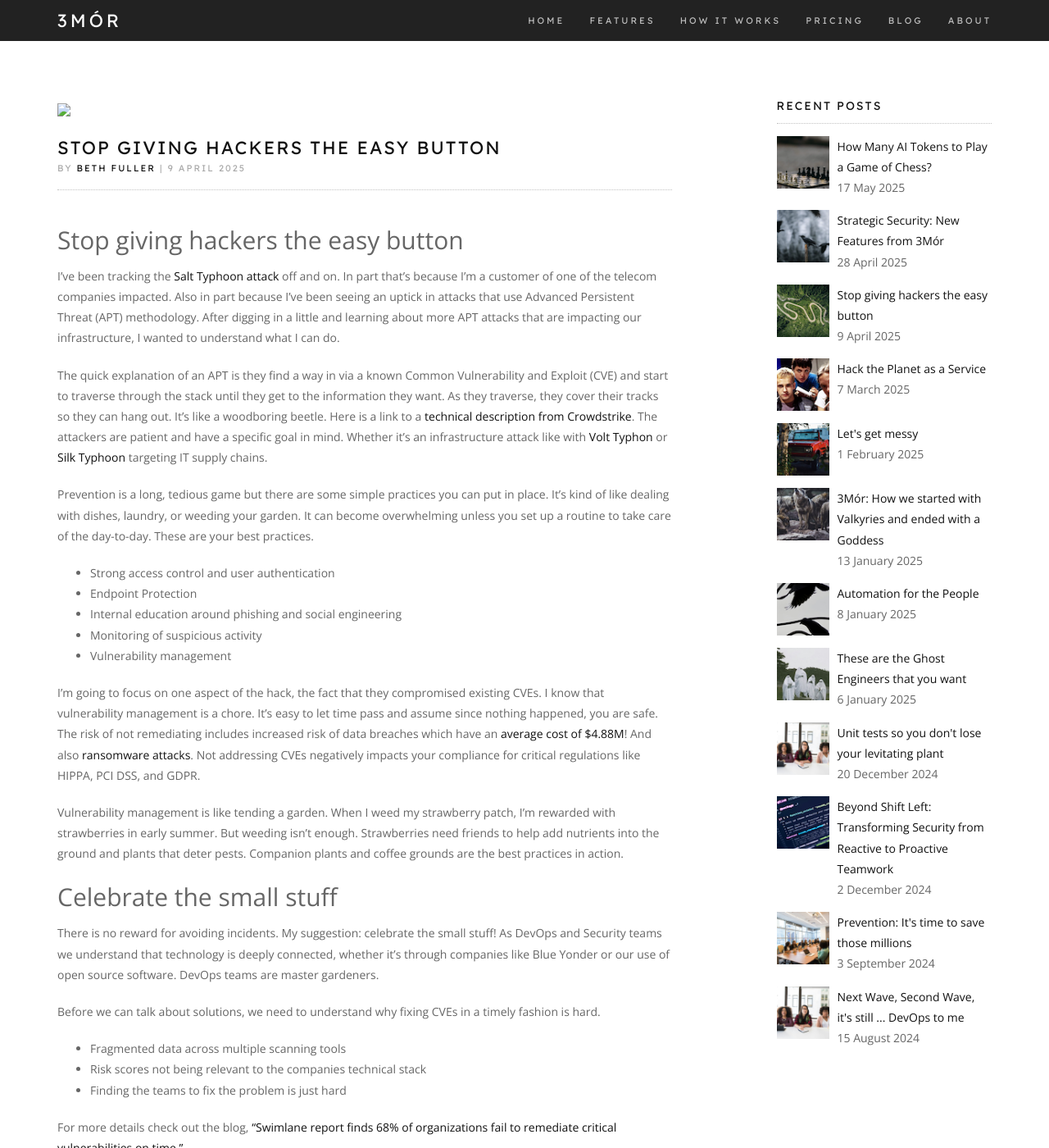
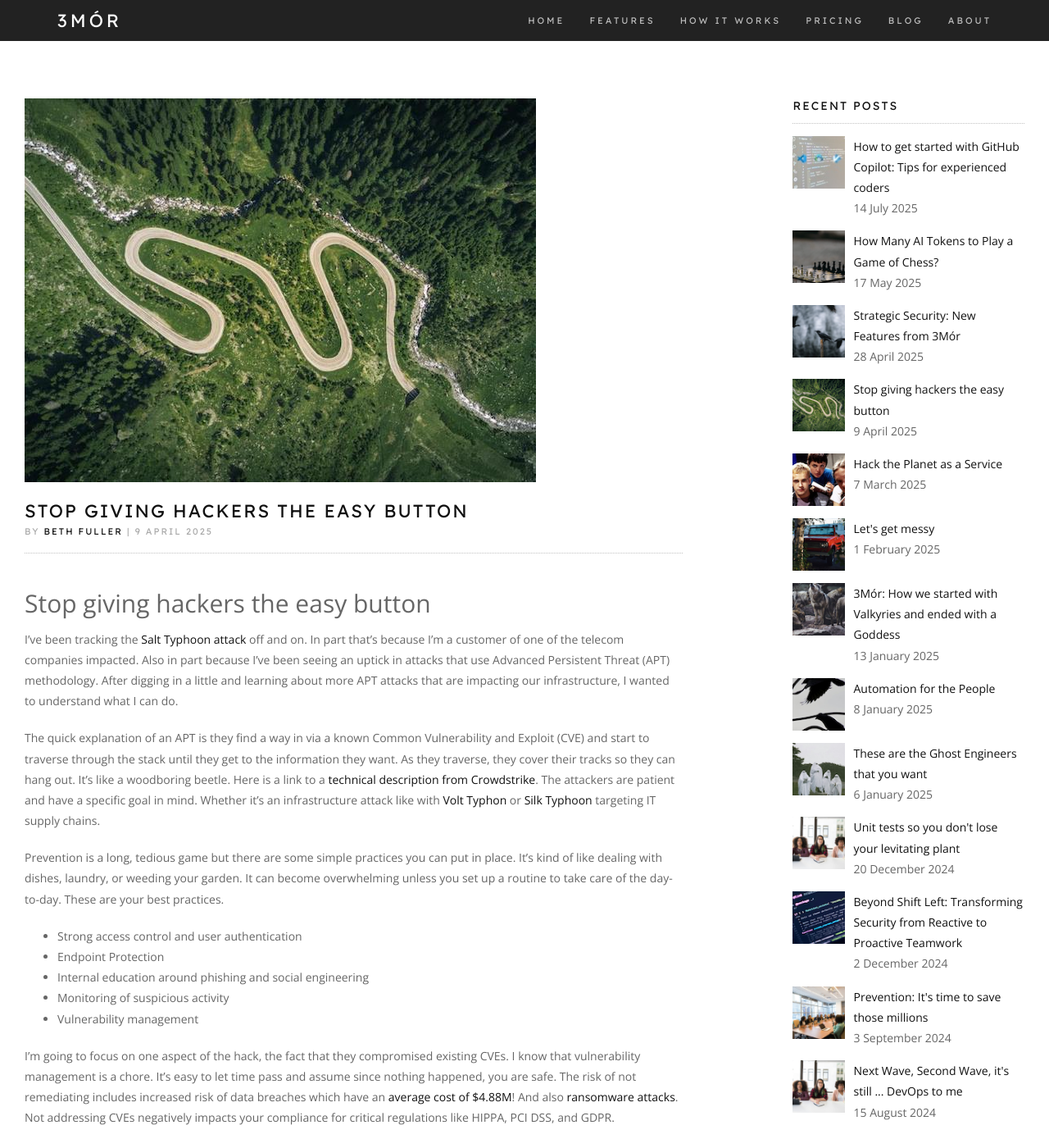
Before and after one commit to 3mor-io/3mor, a Jekyll site: the page built from website/_posts/2025-04-09-stop-giving-hackers-the-easy-button.md, in a window 1280 px wide and 1400 px high. Shown: the whole window at 82% size. Built offline with Jekyll 4.4.1, drawn with Linux system fonts in a browser that asks for light colours; some web fonts are replaced; comment, search, counter and statistics services are not loaded.

Commit message:
Update blog (#18)
* fix: Post thumbnail path

* fix: Use wider layout for blog page

* Add blog post

How to get started with GitHub Copilot: Tips for experienced coders

```diff
--- a/website/_layouts/post.html
+++ b/website/_layouts/post.html
@@ -5,8 +5,8 @@ noparticles: true
 
 <div class="main">
     <section class="module-small">
-      <div class="container">
-        <div class="row">
+      <div class="container-flex">
+        <div class="row row-15">
           <div class="col-sm-8">
             <div class="post">
               <div class="post-thumbnail"><img src="{{ page.image }}" /></div>
--- a/website/_posts/2025-04-09-stop-giving-hackers-the-easy-button.md
+++ b/website/_posts/2025-04-09-stop-giving-hackers-the-easy-button.md
@@ -3,7 +3,7 @@ layout: post
 title: "Stop giving hackers the easy button"
 excerpt: "Vulnerability management is like tending a garden. When I weed my strawberry patch, I’m rewarded with strawberries in early summer. But weeding isn’t enough."
 author: Beth Fuller
-image: /assets/images/winding-road.png
+image: /assets/images/winding-road.jpg
 thumb: /assets/images/thumbs/winding-road.png
 tags: devops security observation
 ---
--- /dev/null
+++ b/website/_posts/2025-07-14-how-to-get-started-with-copilot.md
@@ -0,0 +1,47 @@
+---
+layout: post
+title: "How to get started with GitHub Copilot: Tips for experienced coders"
+excerpt: "If you’re trying to figure out how to make use of AI in your everyday programming work, here’s where to start."
+author: Alice Chen
+image: /assets/images/vscode-copilot.png
+thumb: /assets/images/thumbs/vscode-copilot.jpg
+tags: ai copilot tooling tutorial vscode
+---
+
+# How to get started with GitHub Copilot: Tips for experienced coders
+
+For years I’ve been writing everything from bash scripts to code fixes using my go-to editor: vi / vim. But I also find that an IDE like VSCode is great when I need to see the whole picture. Routine tasks don’t need extra help — but AI tools like GitHub Copilot and Gemini help me when I’m working in a new language or need a quick scaffold to build on. If you’re trying to figure out how to make use of AI in your everyday programming work, here’s where to start.
+
+## What it’s good for
+
+Despite the hype, AI is better at some tasks than others. You’ll have fewer headaches if you play to its strengths. Things I’ve found it useful for:
+
+Scaffolding a new project in a particular language or quick prototyping of features. Sometimes I need to throw together something in a specific language that I don’t have experience with. I can give the AI a set of tasks and have it generate the needed code.
+
+Q\&A help — the AI can give me a technical description of a piece of code, or show how to construct a specific SQL query based on a partial example.
+
+Writing docs and READMEs. I can use it to write inline documentation for a function, or create instructions to build and install the package. Watch: [Prompting GitHub Copilot](https://youtu.be/HSP1XrLQxXM)
+
+This one is a big time saver: I can use it to generate additional test data from an existing data set. This is great when you’re load-testing and need to go from 3 to 3000\.
+
+## How to set things up
+
+If you mostly work from a terminal window, the first thing you’ll need is a code editor that integrates with AI tools. VSCode is a popular option because it integrates with basically everything. If you go another route, make sure the tool you pick has an extension for the AI services you intend to use.
+
+You can use vi key bindings in VSCode too. Sometimes the GitHub Copilot extension can get confused by vi macros though, so keep in mind you may need to disable it temporarily if things are acting up. I find that switching to insert mode before triggering GitHub Copilot can help too. Watch: [Setting up Visual Studio Code with Vi / Vim  and GitHub Copilot](https://youtu.be/xYFf7oz6Uic)
+
+GitHub Copilot has three modes to switch between:
+
+- **Ask** will let you interact with the chat agent to get information (like the examples above).
+- **Agent** has the entire workspace in context, so it may not be as effective on bigger projects if the project has not been indexed in some way. This is the mode you would use to write larger features across multiple files, or when you don’t know where in the code the change should happen.
+- **Edit** is targeted to selected file(s) or code section(s). You select the context where it can act.
+
+Context is a key issue because it affects token usage, performance, and accuracy. Whatever text or data is in context for the AI agent determines the scope of operations to answer questions, make edits, or update files. You’ll get the best results if you limit the AI context only to what you want it to work with. Edit mode will give you the most control, or you can use Agent mode when creating new files or making edits across multiple files at once. Context grows as you work and after a certain point the AI may start to seem like it’s going in circles instead of doing what you want. If that happens, click to start a new chat. It will automatically add the current open file to a new context.
+
+GitHub Copilot can make use of several different AI models, which will also impact how effective it is for your purposes. If you’re using VSCode, there’s a selection box for this to the right of the mode setting in the GitHub Copilot window. Gemini has the largest context window so it’s the best choice for handling multiple large files at once. It also seems to be the best option for Terraform, Kubernetes, and Golang. For other coding tasks, Claude is my pick. Watch: [GitHub Copilot Settings in Visual Studio Code](https://youtu.be/J90oosEIvjc)
+
+Don’t assume that newer models will necessarily be more effective. Newer models incorporate additional data and training that may lead to different, oftentimes unexpected, results. I have had several encounters with a new model giving me unexpected results. Most of the time the solution is to find a slightly different prompt to get what you want. If you want to use the newer models then test it out for a while so you get to know its quirks before completely changing over to the new model for everything. If you find that a particular model is working well for you, stick with it until you find a prompt that works with the newer models.
+
+Finally, you’ll need a ‘rules for AI’ file to feed the agent to ensure it interacts with you in a specific way and uses the specific tools and package versions you need. You can also give it guidelines for the output you expect, like “create clear and readable code”. This can include things from your standard formatting requirements, like ending all lines with a semicolon. Keep adding to it when the AI does something you don’t want, like using `async await` instead of `.then` or vice versa. Watch: [GitHub Copilot Custom Instructions](https://youtu.be/hnDFj7u3HWs)
+
+To wrap up: using AI for coding may feel a little fiddly at first, but it can be helpful as part of your workflow. If you get the basics down, you’ll be able to experiment and see what works best for you. Love it or hate it, this is becoming the industry standard for software engineering. I hope these tips help you move past the pain points so you can get work done.
--- a/website/assets/css/style.css
+++ b/website/assets/css/style.css
@@ -40,6 +40,19 @@ iframe {
 .leftauto {
     right: 0 !important;
     left: auto !important;
+}
+
+.padding-0 {
+  padding: 0 !important;
+}
+
+.margin-0 {
+  margin: 0 !important;
+}
+
+.row-15 {
+  margin-right: 15px;
+  margin-left: 15px;
 }
 
 /* Transition elsements */
@@ -1150,29 +1163,8 @@ Hero Slider
     text-align: center;
 }
 
-/*
-Photography Page Slider
-*/
-.photography-page .image-caption {
-    bottom: 20px;
-    position: absolute;
-    width: 35%;
-}
-
-.photography-page .image-caption .caption-text {
-    font-size: 24px;
-    text-transform: capitalize;
-    letter-spacing: 1px;
-}
-
-.photography-page .flex-control-nav {
-    left: 80%;
-    bottom: 20px;
-    z-index: 11;
-}
-
 /* -------------------------------------------------------------------
-General Styles - Owlcarousel
+   General Styles - Owlcarousel
 ------------------------------------------------------------------- */
 .owl-controls {
     margin-top: 40px;
@@ -1400,6 +1392,7 @@ General Styles - Owlcarousel
 	color: #999;
 	margin-top: -20px;
 }*/
+
 /*--------------------------------------------------------------
 	Header
 --------------------------------------------------------------*/
@@ -2212,7 +2205,7 @@ Google map
 }
 
 .post-header {
-    margin: 0 0 15px;
+    margin: 20px 0 15px;
 }
 
 .post-meta {
@@ -2234,7 +2227,10 @@ Google map
     bottom: 0;
 }
 
-.post-thumbnail,
+.post-thumbnail {
+  margin: 0 0 0;
+}
+
 .post-images-slider,
 .post-video {
     margin: 0 0 20px;
--- /dev/null
+++ b/website/tags/copilot/index.html
@@ -0,0 +1,4 @@
+---
+layout: tagpage
+tag: sre
+---
--- /dev/null
+++ b/website/tags/tooling/index.html
@@ -0,0 +1,4 @@
+---
+layout: tagpage
+tag: tooling
+---
--- /dev/null
+++ b/website/tags/tutorial/index.html
@@ -0,0 +1,4 @@
+---
+layout: tagpage
+tag: tutorial
+---
--- /dev/null
+++ b/website/tags/vscode/index.html
@@ -0,0 +1,4 @@
+---
+layout: tagpage
+tag: vscode
+---
```
Also changed, not shown: website/_posts/2025-02-01-lets-get-messy.md (+1 -1 lines), website/assets/images/thumbs/vscode-copilot.jpg (added), website/assets/images/vscode-copilot.png (added).
